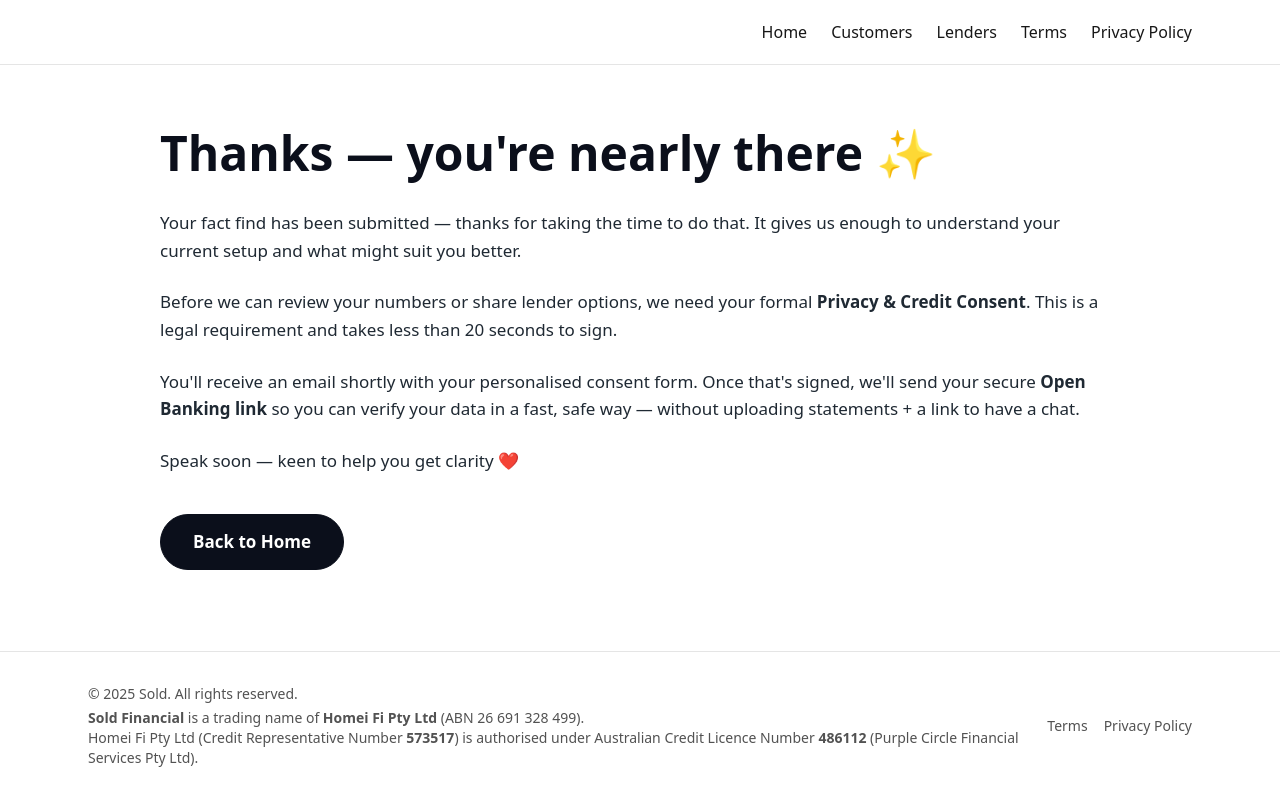
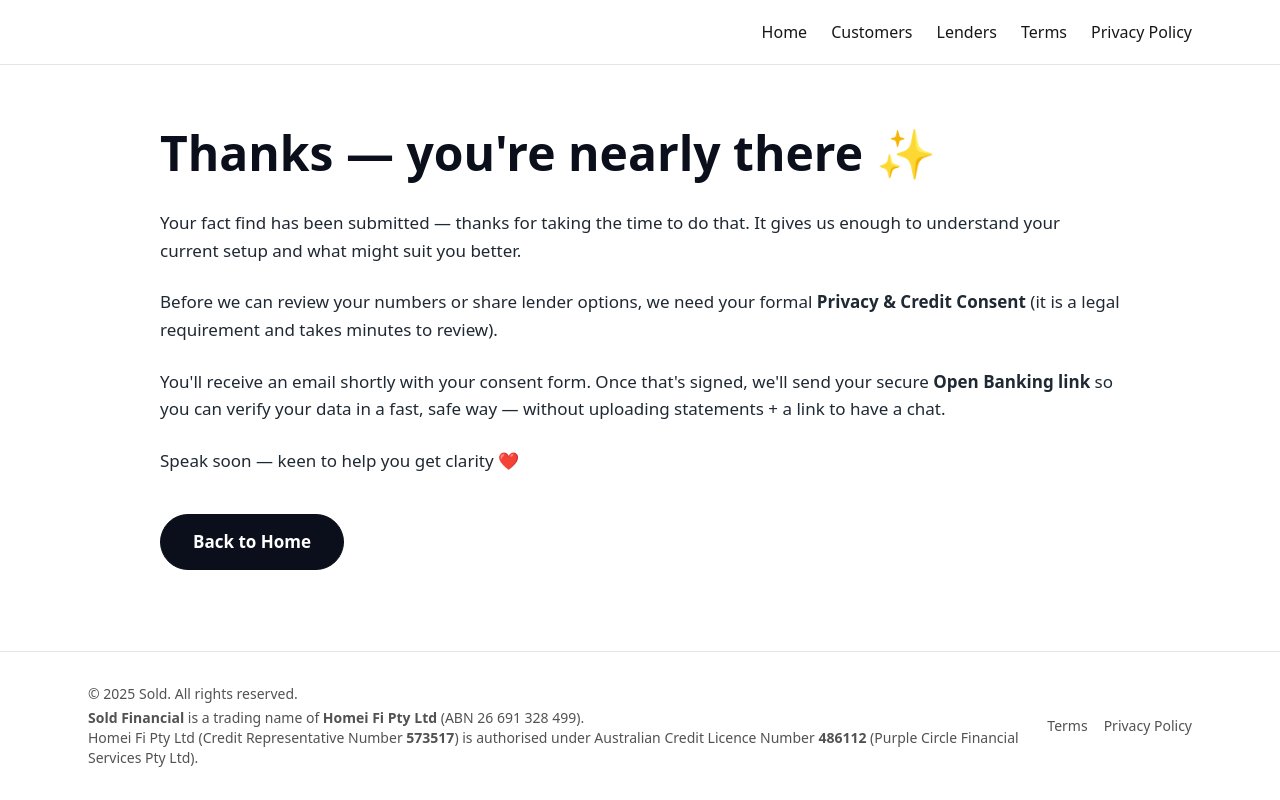
Before and after one commit to RukiDe/sold-nextjs, a Next.js app: page /first-home-buyer2-success in a window 1280 px wide. Built offline with nearby package versions, Linux system fonts and the light colour scheme.

Commit message:
FHB / refi - success page copy tweaks

```diff
--- a/app/first-home-buyer2-success/page.tsx
+++ b/app/first-home-buyer2-success/page.tsx
@@ -18,12 +18,12 @@ export default function Refinance2SuccessPage() {
 
             <p>
               Before we can review your numbers or share lender options, we need
-              your formal <strong>Privacy &amp; Credit Consent</strong>. This is a
-              legal requirement and takes less than 20 seconds to sign.
+              your formal <strong>Privacy &amp; Credit Consent</strong> (it is a
+              legal requirement and takes minutes to review).
             </p>
 
             <p>
-              You&apos;ll receive an email shortly with your personalised consent
+              You&apos;ll receive an email shortly with your consent
               form. Once that&apos;s signed, we&apos;ll send your secure{" "}
               <strong>Open Banking link</strong> so you can verify your data in
               a fast, safe way — without uploading statements + a link to have a chat.
--- a/app/refinance2-success/page.tsx
+++ b/app/refinance2-success/page.tsx
@@ -18,12 +18,12 @@ export default function Refinance2SuccessPage() {
 
             <p>
               Before we can review your numbers or share lender options, we need
-              your formal <strong>Privacy &amp; Credit Consent</strong>. This is a
-              legal requirement and takes less than 20 seconds to sign.
+              your formal <strong>Privacy &amp; Credit Consent</strong> (it is a
+              legal requirement and takes minutes to review).
             </p>
 
             <p>
-              You&apos;ll receive an email shortly with your personalised consent
+              You&apos;ll receive an email shortly with your consent
               form. Once that&apos;s signed, we&apos;ll send your secure{" "}
               <strong>Open Banking link</strong> so you can verify your data in
               a fast, safe way — without uploading statements + a link to have a chat.
```
